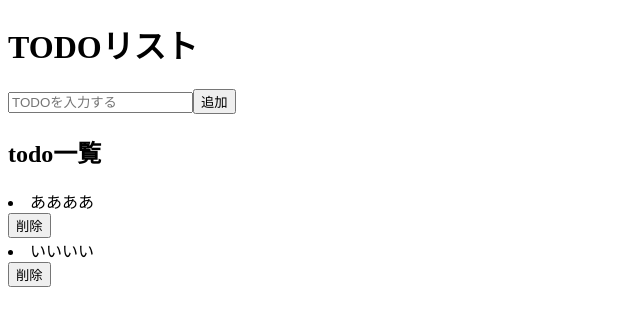
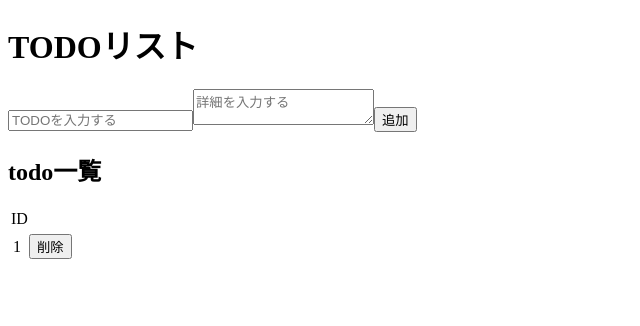
Before and after one commit to shinshinshin123/react-todo-list-app, a React (Create React App) app in the folder todo_list/: page / in a window 1280 px wide. Shown: the top 326 px of the page, without its empty margins (0-640 px from the left). Built offline with nearby package versions, Linux system fonts and the light colour scheme.

Commit message:
ID付与

```diff
--- a/todo_list/src/App.jsx
+++ b/todo_list/src/App.jsx
@@ -5,7 +5,9 @@ export const App = () => {
     const [todoValue, setTodoValue] = useState('')
 
     //todoの追加機能
-    const [addTodos, setAddTodos] = useState(['ああああ', 'いいいい']);
+    const [addTodos, setAddTodos] = useState(['']);
+    //todoの詳細
+    const [todoDetail, setTodoDetail] = useState(['']);
 
     const onChangeTodoValue = (e) => setTodoValue(e.target.value);
 
@@ -26,19 +28,31 @@ export const App = () => {
     <>
       <div className="todo-area">
         <h1>TODOリスト</h1>
+
         <input placeholder="TODOを入力する" value={todoValue} onChange={onChangeTodoValue} />
+        <textarea placeholder="詳細を入力する" value={todoDetail} onChange={onChangeTodoValue} />
         <button onClick={onClickAdd}>追加</button>
       </div>
       <div className="not-complete-area">
         <h2>todo一覧</h2>
-        {addTodos.map((todo, index) => {
-            return (
-               <div key={todo} className="todo-list">
-                  <li>{todo}</li>
-                  <button onClick={() => onClickDelete(index)}>削除</button>
-               </div>
-            );
-        })}
+        <table>
+          <thead>
+            <tr>
+              <td>ID</td>
+            </tr>
+          </thead>
+          <tbody id="todo-body">
+            {addTodos.map((todo, index) => (
+                <div key={todo} className="todo-list">
+                  <tr>
+                    <td>{index+1}</td>
+                    <td>{todo}</td>
+                    <td><button onClick={() => onClickDelete(index)}>削除</button></td>
+                  </tr>
+                </div>
+            ))}
+          </tbody>
+        </table>
       </div>
     </>
   );
```
